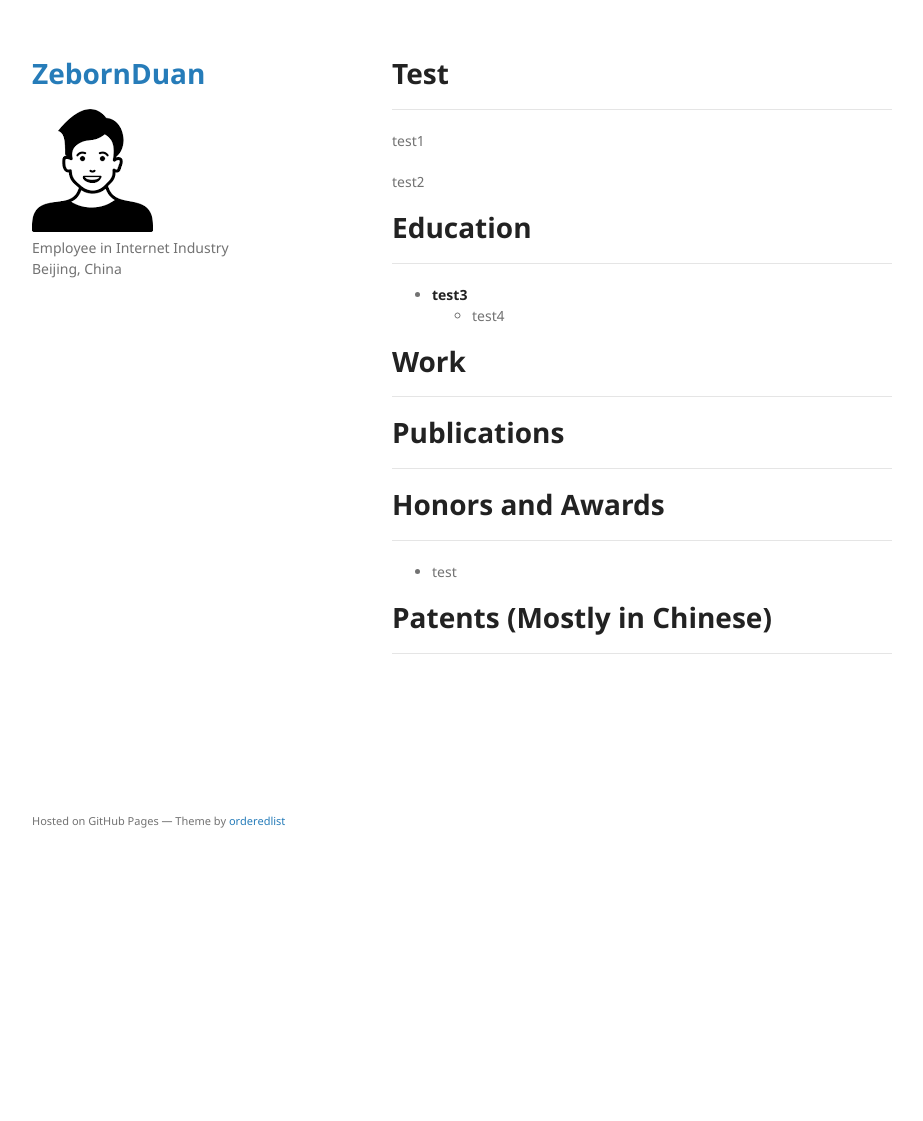
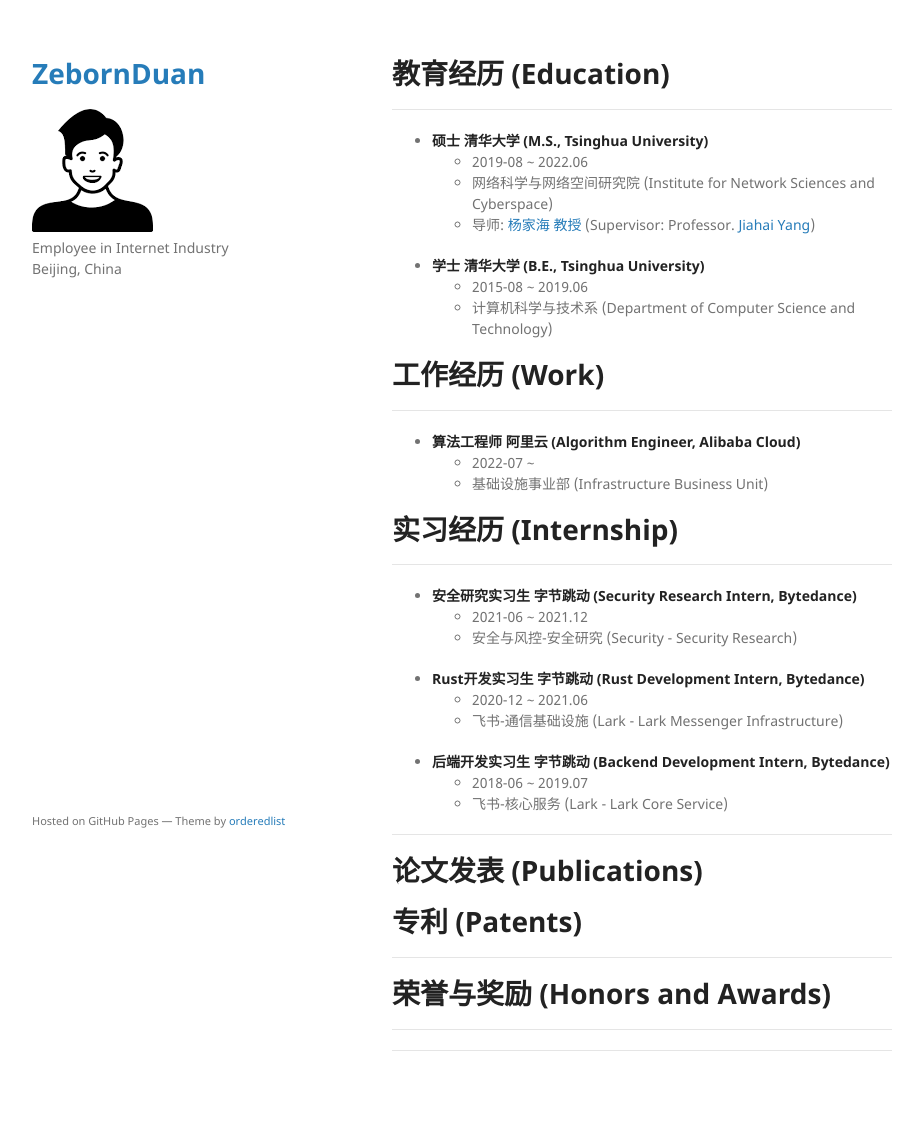
Before and after one commit to ZebornDuan/PersonalPage, a Jekyll site: the page built from index.md, in a window 1280 px wide. Shown: the whole page, without its empty margins (178-1101 px from the left). Built offline with Jekyll 4.4.1, drawn with Linux system fonts in a browser that asks for light colours; our own code applies the rules of GitHub Pages for plain Markdown files; before the commit the page ends 900 px from its top, so only the background shows below that.

Commit message:
draft with inaccurate information

```diff
--- a/index.md
+++ b/index.md
@@ -2,40 +2,64 @@
 layout: default
 ---
 
-# Test
+<!-- # About Me
+
+* * * -->
+
+
+# 教育经历 (Education)
 
 * * *
 
-test1
+- **硕士 清华大学 (M.S., Tsinghua University)**
+  - 2019-08 ~ 2022.06
+  - 网络科学与网络空间研究院 (Institute for Network Sciences and Cyberspace)
+  - 导师: [杨家海 教授](http://nmgroup.tsinghua.edu.cn/yjh/) (Supervisor: Professor. [Jiahai Yang](http://nmgroup.tsinghua.edu.cn/yjh/))
+
+- **学士 清华大学 (B.E., Tsinghua University)**
+  - 2015-08 ~ 2019.06
+  - 计算机科学与技术系 (Department of Computer Science and Technology)
 
 
-test2
-
-# Education
+# 工作经历 (Work)
 
 * * *
 
-- **test3**
-  - test4
+- **算法工程师 阿里云 (Algorithm Engineer, Alibaba Cloud)**
+  - 2022-07 ~
+  - 基础设施事业部 (Infrastructure Business Unit)
 
-
-# Work
+# 实习经历 (Internship)
 
 * * *
 
-# Publications
+- **安全研究实习生 字节跳动 (Security Research Intern, Bytedance)**
+  - 2021-06 ~ 2021.12
+  - 安全与风控-安全研究 (Security - Security Research)
+
+- **Rust开发实习生 字节跳动 (Rust Development Intern, Bytedance)**
+  - 2020-12 ~ 2021.06
+  - 飞书-通信基础设施 (Lark - Lark Messenger Infrastructure)
+
+- **后端开发实习生 字节跳动 (Backend Development Intern, Bytedance)**
+  - 2018-06 ~ 2019.07
+  - 飞书-核心服务 (Lark - Lark Core Service)
+
+* * *
+
+# 论文发表 (Publications)
+
+
+
+# 专利 (Patents)
 
 * * *
 
 
-# Honors and Awards
+# 荣誉与奖励 (Honors and Awards)
+
 
 * * *
 
-- test
-
-# Patents (Mostly in Chinese)
-
-
 
 * * *
```
